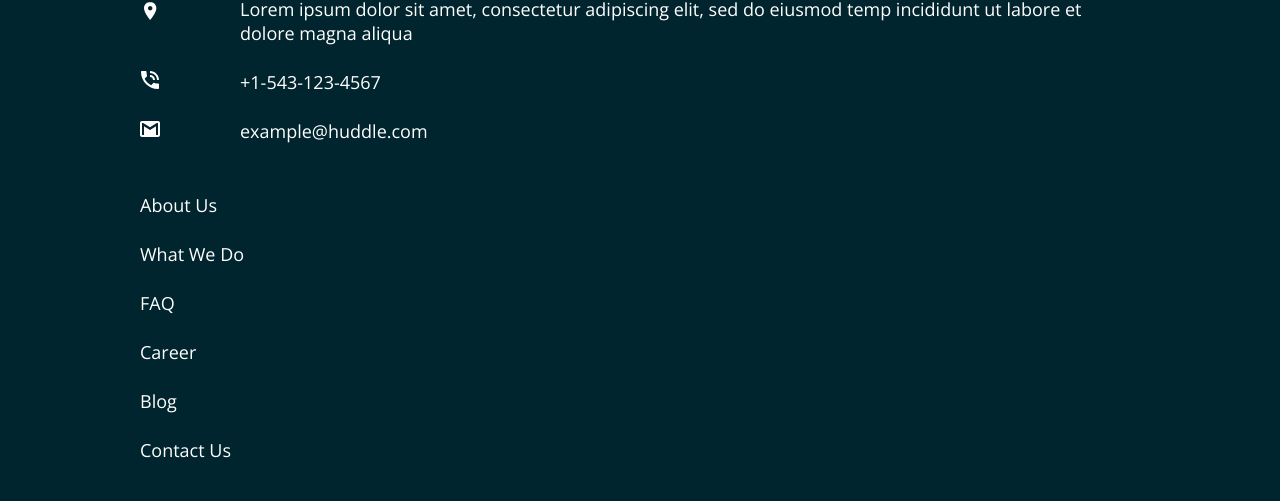
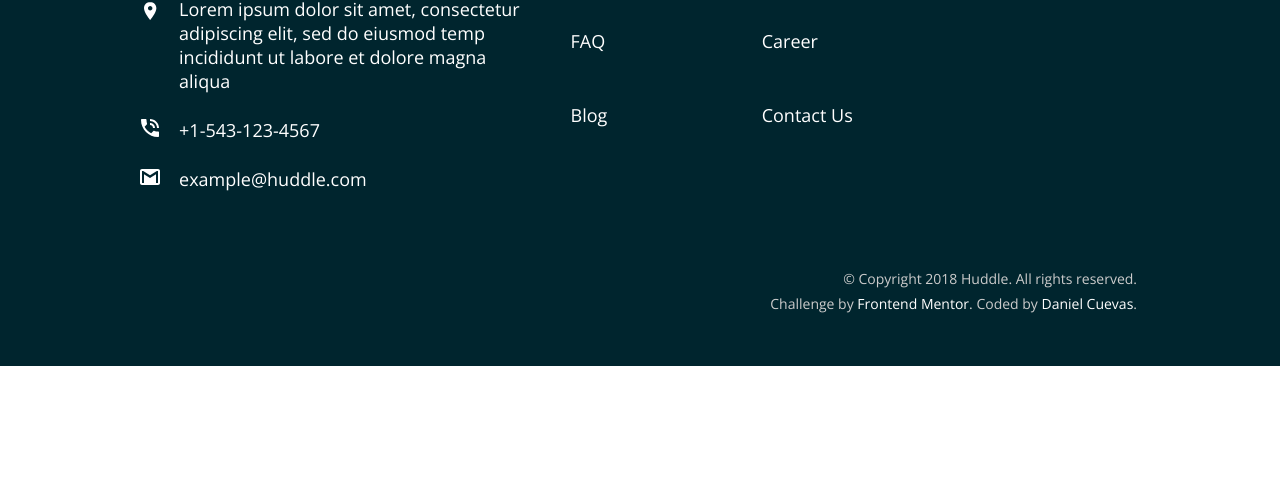
Before and after one commit to dcuevasdev/huddle-landing-page-with-alternating-feature-blocks-master, a plain HTML site: page index.html in a window 1280 px wide. Shown: the part 2426-2927 px from the top of the page. After the commit the page ends 2792 px from the top, so only its background shows below. Drawn offline with nearby package versions, Linux system fonts and the light colour scheme; files whose address does not match are found by name.

Commit message:
Estilos para footer en desktop terminados

```diff
--- a/scss/_footer.scss
+++ b/scss/_footer.scss
@@ -55,7 +55,7 @@
       }
     }
   }
-  .footer__socials {
+  &__socials {
     margin-bottom: 25px;
     text-align: center;
     a {
@@ -70,7 +70,7 @@
       color: $color-buttons;
     }
   }
-  .footer__attribution {
+  &__attribution {
     padding-bottom: 50px;
     font-size: 1.4rem;
     text-align: center;
--- a/scss/desktop.scss
+++ b/scss/desktop.scss
@@ -41,3 +41,32 @@
     }
   }
 }
+
+/*==================
+  Seccion footer
+  ===================*/
+.footer {
+  &__content {
+    display: flex;
+  }
+  &__contact {
+    width: 480px;
+    margin-right: 40px;
+  }
+  &__nav {
+    width: 470px;
+  }
+  &__list {
+    display: flex;
+    flex-wrap: wrap;
+    li {
+      width: 50%;
+    }
+  }
+  &__socials {
+    width: 230px;
+  }
+  &__attribution {
+    text-align: right;
+  }
+}
```
Also changed, not shown: css/desktop.css, css/styles.css.
